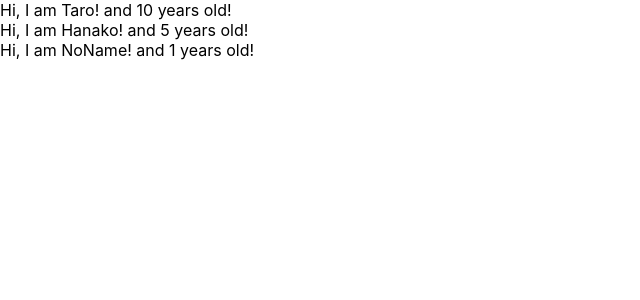
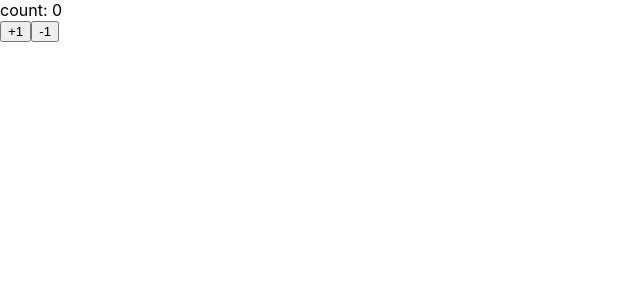
Before and after one commit to kazuaki1209/udemy-react-redux-crud-application, a React (Create React App) app: page / in a window 1280 px wide. Shown: the top 300 px of the page, without its empty margins (0-640 px from the left). Built offline with nearby package versions, Linux system fonts and the light colour scheme.

Commit message:
learn state and setState

```diff
--- a/src/App.js
+++ b/src/App.js
@@ -1,50 +1,33 @@
-// import React, { Component } from "react";
-import React from "react";
+import React, { Component } from "react";
 
-// class App extends Component{
-//   render(){
-    // const greeting = "Hello, World!";
-    // const dom = <h1 className="foo">{greeting}</h1>;
-    // return dom;
+const App = () => (<Counter></Counter>)
 
-    // return <input type="text" onClick={() => {console.log("I am clicked!")}} />;
-//   }
-// }
+class Counter extends Component {
+  constructor(props){
+    super(props)
+    console.log(this.state)
+    this.state= { count: 0 }
 
-// class App extends Component{
-//   render(){
-//         return (
-//       <React.Fragment>
-//         <label htmlFor="bar">bar</label>
-//         <input type="text" onChange={() => {console.log("I am clicked!")}} />
-//       </React.Fragment>
-//     );
-//   }
-// }
+  }
 
-const App = () =>{
-  const profiles = [
-    { name: "Taro", age:10 },
-    { name: "Hanako", age:5 },
-    { name: "NoName" }
-  ]
-  return (
-    <div>
-      {
-        profiles.map((profile, index) => {
-          return <User name={profile.name} age={profile.age} key={index}/>
-        })
-      }
-    </div>
-  )
-}
+  handlePlusButton = () => {
+    this.setState({ count: this.state.count + 1})
+  }
 
-const User = (props) =>{
-  return <div>Hi, I am {props.name}! and {props.age} years old!</div>
-}
+  handleMinusButton = () => {
+    this.setState({ count: this.state.count - 1})
+  }
 
-User.defaultProps = {
-  age: 1
+  render(){
+    console.log("render")
+    return(
+      <React.Fragment>
+        <div>count: { this.state.count}</div>
+        <button onClick={this.handlePlusButton}>+1</button>
+        <button onClick={this.handleMinusButton}>-1</button>
+      </React.Fragment>
+    )
+  }
 }
 
 export default App;
```
